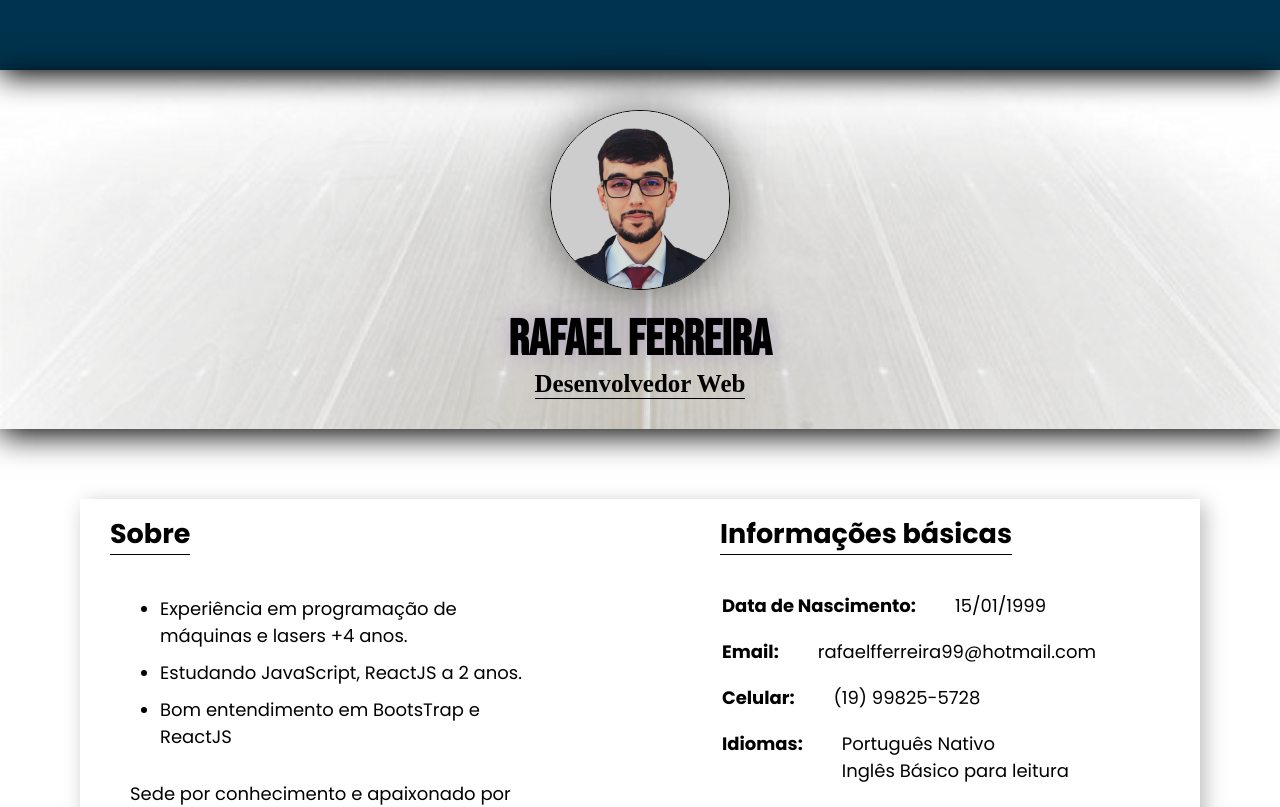
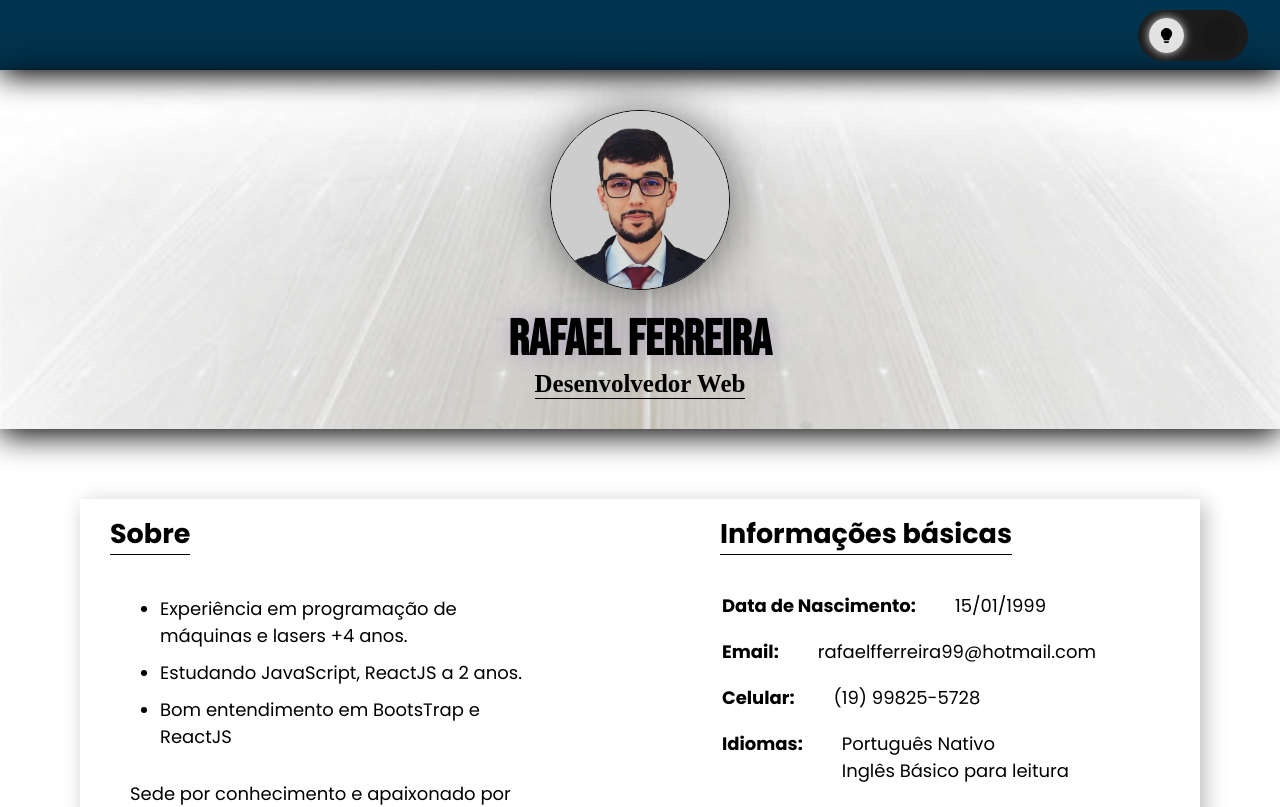
Before and after one commit to RafaelRF99/portfolio, a Next.js app: page / in a window 1280 px wide. Shown: the top 807 px of the page. Built offline with nearby package versions, Linux system fonts and the light colour scheme; a web font is replaced by a local one.

Commit message:
feat: tema dark + context

```diff
--- a/package.json
+++ b/package.json
@@ -19,6 +19,7 @@
     "react": "18.2.0",
     "react-dom": "18.2.0",
     "react-icons": "^4.7.1",
+    "sass": "^1.68.0",
     "swiper": "^9.0.5",
     "typescript": "4.9.5"
   }
--- a/src/components/NavBar/NavBar.module.css
+++ b/src/components/NavBar/NavBar.module.css
@@ -6,6 +6,7 @@
     border-bottom: 20px;
     box-shadow: 0 6px 30px #000;
     display: flex;
-    justify-content: center;
+    justify-content: flex-end;
     align-items: center;
+    padding-right: 2rem;
 }
--- a/src/components/NavBar/index.tsx
+++ b/src/components/NavBar/index.tsx
@@ -1,9 +1,10 @@
+import Tema from '../Tema'
 import styles from './NavBar.module.css'
 
 export default function NavBar() {
     return (
         <div className={styles.container}>
-            <h1></h1>
+            <Tema />
         </div>
     )
 }
--- /dev/null
+++ b/src/components/Tema/Tema.module.scss
@@ -0,0 +1,85 @@
+.container__light {
+    background-color: #1c1c1c;
+    width: 110px;
+
+    display: flex;
+    justify-content: space-between;
+
+    padding: .5rem .7rem;
+    border-radius: 30px;
+
+    .light {
+        background-color: #ffffffde;
+        box-shadow: 0 0 10px #ffffffde;
+
+        width: 35px;
+        height: 35px;
+
+        display: flex;
+        justify-content: center;
+        align-items: center;
+
+        border-radius: 50%;
+        padding: 2px;
+
+        cursor: pointer;
+    }
+
+    .dark {
+        background-color: #0002;
+        box-shadow: 0 0 10px #0002;
+
+        width: 35px;
+        height: 35px;
+
+        display: flex;
+        justify-content: center;
+        align-items: center;
+
+        border-radius: 50%;
+        padding: 2px;
+    }
+}
+
+.container__dark {
+    background-color: #ffffffde;
+    width: 110px;
+
+    display: flex;
+    justify-content: space-between;
+
+    padding: .5rem .7rem;
+    border-radius: 30px;
+
+    .light {
+        background-color: #ffffff56;
+        box-shadow: 0 0 10px #ffffffde;
+
+        width: 35px;
+        height: 35px;
+
+        display: flex;
+        justify-content: center;
+        align-items: center;
+
+        border-radius: 50%;
+        padding: 2px;
+    }
+
+    .dark {
+        background-color: #000;
+        box-shadow: 0 0 10px #000;
+
+        width: 35px;
+        height: 35px;
+
+        display: flex;
+        justify-content: center;
+        align-items: center;
+
+        border-radius: 50%;
+        padding: 2px;
+
+        cursor: pointer;
+    }
+}
--- /dev/null
+++ b/src/components/Tema/index.tsx
@@ -0,0 +1,40 @@
+import styles from './Tema.module.scss'
+
+import { CiDark } from 'react-icons/ci'
+import { BsLightbulbFill } from 'react-icons/bs'
+
+import { useTheme } from '../../data/hooks/useTheme'
+
+export default function Tema() {
+    const { theme, handleTheme } = useTheme()
+
+    return (
+        <>
+            {theme === 'light' ? (
+                 <>
+                 <div className={styles.container__dark}>
+                     <div className={styles.light}></div>
+                     <div
+                         className={styles.dark}
+                         onClick={() => handleTheme()}
+                     >
+                         <CiDark size={20} />
+                     </div>
+                 </div>
+             </>
+            ) : (
+                <>
+                <div className={styles.container__light}>
+                    <div
+                        className={styles.light}
+                        onClick={() => handleTheme()}
+                    >
+                        <BsLightbulbFill color="#000" size={15} />
+                    </div>
+                    <div className={styles.dark}></div>
+                </div>
+            </>
+            )}
+        </>
+    )
+}
--- /dev/null
+++ b/src/data/contents/themeContent.tsx
@@ -0,0 +1,31 @@
+import { createContext, useState, useEffect, ReactNode } from 'react'
+
+interface ThemeContextProps {
+    theme: string
+    handleTheme: () => void
+}
+
+export const ThemeContext = createContext<ThemeContextProps>(null!)
+
+export default function ThemeProvider({ children }: { children: ReactNode }) {
+    const [theme, setTheme] = useState('')
+
+    useEffect(() => {
+        const temaSalvo = localStorage.getItem('theme')
+        if (temaSalvo) {
+            return setTheme(temaSalvo)
+        }
+    }, [])
+
+    function handleTheme() {
+        const newTheme = theme === '' ? 'light' : 'dark'
+        setTheme(newTheme);
+        localStorage.setItem('theme', newTheme)
+    }
+
+    return (
+        <ThemeContext.Provider value={{ theme, handleTheme }}>
+            {children}
+        </ThemeContext.Provider>
+    )
+}
--- /dev/null
+++ b/src/data/hooks/useTheme.ts
@@ -0,0 +1,4 @@
+import { useContext } from 'react'
+import { ThemeContext } from '../contents/themeContent'
+
+export const useTheme = () => useContext(ThemeContext)
--- a/src/pages/_app.tsx
+++ b/src/pages/_app.tsx
@@ -1,6 +1,11 @@
+import ThemeProvider from '../data/contents/themeContent'
 import '../styles/globals.css'
 import type { AppProps } from 'next/app'
 
 export default function App({ Component, pageProps }: AppProps) {
-  return <Component {...pageProps} />
+  return (
+    <ThemeProvider>
+      <Component {...pageProps} />
+    </ThemeProvider>
+  )
 }
```
Also changed, not shown: 1 other file (tests, documents, lock files or other folders).
